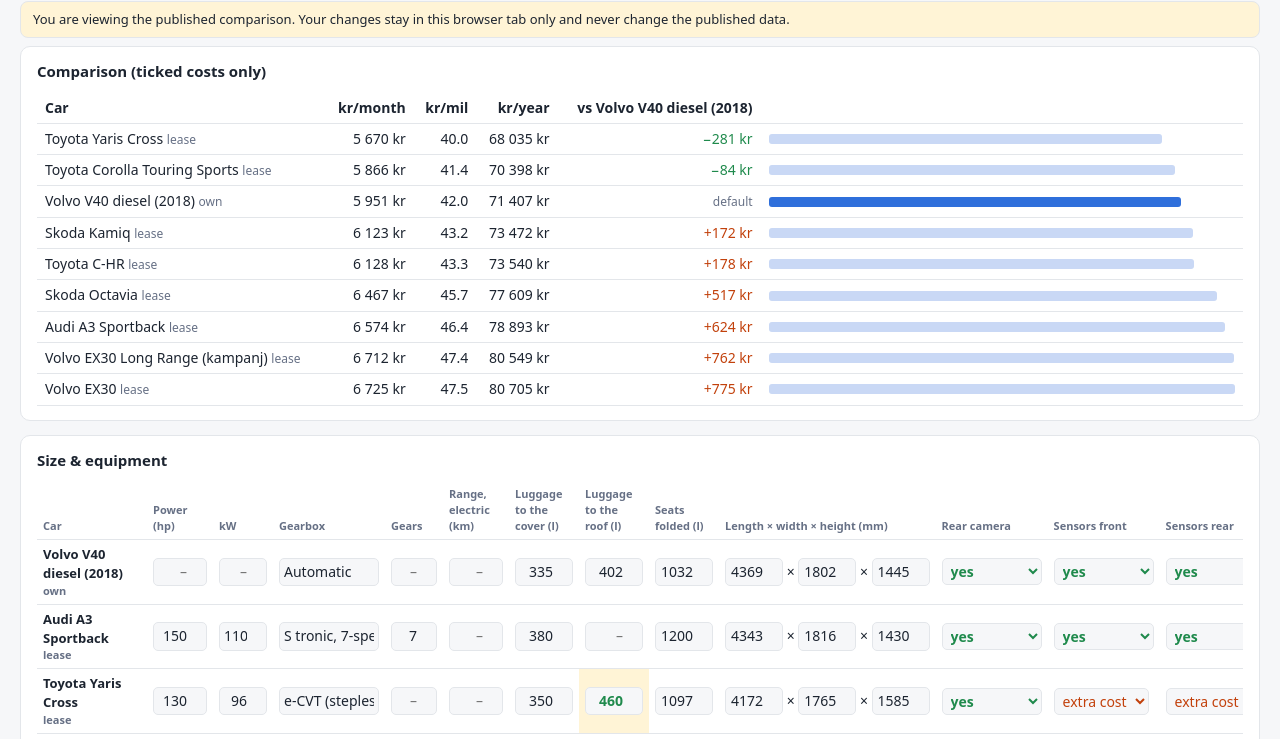
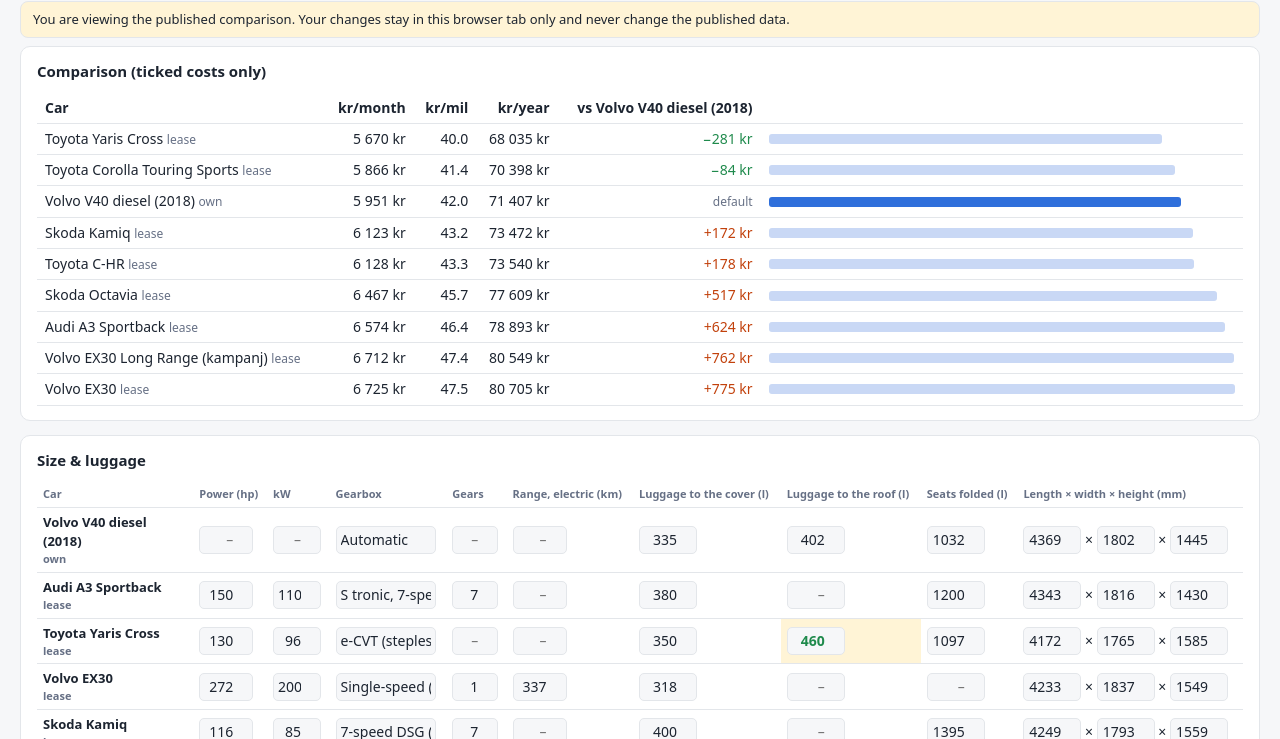
Before and after one commit to rojsrojs/car_comparison, a plain HTML site: page web/index.html in a window 1280 px wide. Shown: the part 52-791 px from the top of the page. Drawn offline with Linux system fonts and the light colour scheme; no server answers; files whose address does not match are found by name.

Commit message:
remove equipment

```diff
--- a/web/app.js
+++ b/web/app.js
@@ -29,8 +29,6 @@ let originCells = []; // { item, el }: the "auto" / "edited" badge of rows compu
 let bootCells = [];   // { car, el }: luggage cells, the largest one is highlighted
 let budgetBoxes = []; // { car, el }: "how much repair cost can this car afford" boxes
 
-// Equipment answers in the size/equipment table.
-const FEATURE = { yes: 'yes', no: 'no', option: 'extra cost', unknown: '?' };
 // How well the specs of a car are backed up.
 const CHECKED = {
   official: 'manufacturer spec sheet',
@@ -186,16 +184,6 @@ function specText(car, key, placeholder, width) {
   });
 }
 
-function featureSelect(car, key) {
-  const specs = car.specs;
-  const select = h('select', {
-    class: 'feature ' + (specs[key] || 'unknown'),
-    onchange: e => { specs[key] = e.target.value; select.className = 'feature ' + e.target.value; scheduleSave(); },
-  }, Object.entries(FEATURE).map(([k, label]) =>
-    h('option', { value: k, selected: (specs[key] || 'unknown') === k }, label)));
-  return select;
-}
-
 function markBestBoot() {
   for (const key of ['boot_l', 'boot_roof_l']) {
     const cells = bootCells.filter(cell => cell.key === key);
@@ -209,7 +197,7 @@ function renderSpecs() {
   for (const car of data.cars) car.specs = car.specs || {};  // only saved once something is edited
   const head = ['Car', 'Power (hp)', 'kW', 'Gearbox', 'Gears', 'Range, electric (km)', 'Luggage to the cover (l)',
     'Luggage to the roof (l)', 'Seats folded (l)',
-    'Length × width × height (mm)', 'Rear camera', 'Sensors front', 'Sensors rear', 'Adaptive cruise'];
+    'Length × width × height (mm)'];
   const rows = data.cars.map(car => {
     const bootCell = h('td', { class: 'boot', title: 'Luggage space with the seats up, up to the luggage cover' },
       specNumber(car, 'boot_l', 'Luggage up to the luggage cover, seats up (l)', 58));
@@ -227,11 +215,7 @@ function renderSpecs() {
       roofCell,
       h('td', {}, specNumber(car, 'boot_max_l', 'Luggage with the rear seats folded (l)', 58)),
       h('td', { class: 'dims' }, specNumber(car, 'length_mm', 'Length (mm)', 58), ' × ',
-        specNumber(car, 'width_mm', 'Width (mm)', 58), ' × ', specNumber(car, 'height_mm', 'Height (mm)', 58)),
-      h('td', {}, featureSelect(car, 'rear_camera')),
-      h('td', {}, featureSelect(car, 'parking_front')),
-      h('td', {}, featureSelect(car, 'parking_rear')),
-      h('td', {}, featureSelect(car, 'adaptive_cruise')));
+        specNumber(car, 'width_mm', 'Width (mm)', 58), ' × ', specNumber(car, 'height_mm', 'Height (mm)', 58)));
   });
 
   const sources = data.cars.map(car => h('div', { class: 'spec-source' },
@@ -247,7 +231,7 @@ function renderSpecs() {
     })));
 
   document.getElementById('specs').replaceChildren(
-    h('h2', {}, 'Size & equipment'),
+    h('h2', {}, 'Size & luggage'),
     h('div', { class: 'table-wrap' }, h('table', { class: 'specs' },
       h('thead', {}, h('tr', {}, head.map(text => h('th', {}, text)))),
       h('tbody', {}, rows))),
--- a/web/style.css
+++ b/web/style.css
@@ -109,10 +109,6 @@ textarea { width: 100%; resize: vertical; min-height: 34px; }
 .specs td.dims { white-space: nowrap; }
 .specs td.boot.best { background: var(--warn-bg); }
 .specs td.boot.best input { font-weight: 700; color: var(--good); }
-select.feature { padding: 2px 4px; }
-select.feature.yes { color: var(--good); font-weight: 600; }
-select.feature.no, select.feature.option { color: var(--bad); }
-select.feature.unknown { color: var(--muted); }
 details { margin-top: 8px; }
 details summary { cursor: pointer; color: var(--accent); font-size: 12px; }
 .spec-source { margin: 8px 0; }
```
Also changed, not shown: 3 other files.
